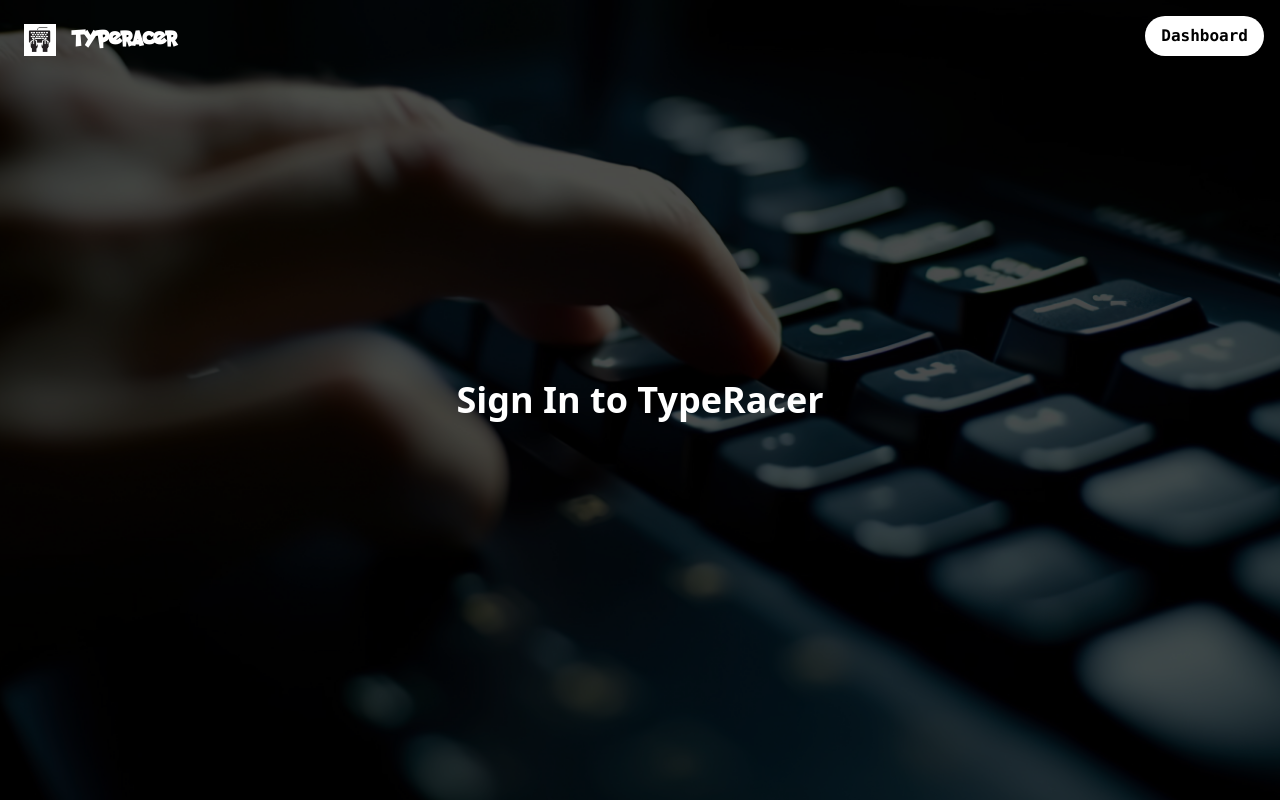
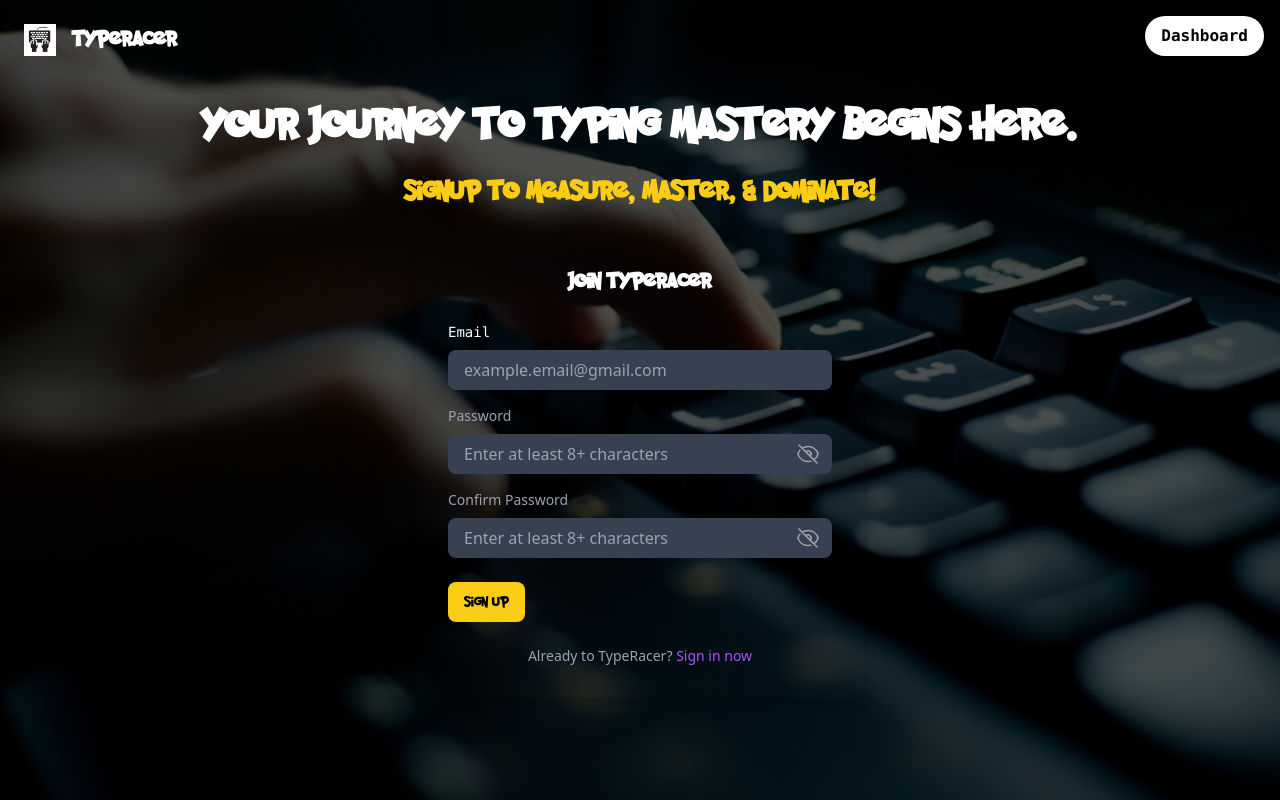
Before and after one commit to sathiyaseelan0712/Typing-Speed-Test, a React (Vite) app in the folder frontend/: page /signup in a window 1280 px wide. Built offline with nearby package versions, Linux system fonts and the light colour scheme.

Commit message:
Signup and Signin Components are added

```diff
--- a/frontend/src/App.jsx
+++ b/frontend/src/App.jsx
@@ -30,7 +30,7 @@
           path="/signup"
           element={
             <BackgroundWithHeader>
-              <SignIn />
+              <SignUp />
             </BackgroundWithHeader>
           }
         />
--- a/frontend/src/Components/SignIn.jsx
+++ b/frontend/src/Components/SignIn.jsx
@@ -1,12 +1,98 @@
-import React from 'react';
+import React, { useState } from "react";
 
-const SignIn = () => {
+function SignIn() {
+  const [showPassword, setShowPassword] = useState(false);
+
+  const togglePasswordVisibility = () => setShowPassword(!showPassword);
+
   return (
-    <div className="text-white text-center">
-      <h2 className="text-4xl font-bold">Sign In to TypeRacer</h2>
-      {/* Sign in form would go here */}
-    </div>
+    <>
+      <div>
+        <div className="min-h-screen flex flex-col items-center justify-center ">
+          <p className="text-5xl font-bold text-white text-center mb-6 font-anime">
+            Your journey to typing mastery begins here.
+          </p>
+          <p className="text-3xl font-bold text-yellow-400 text-center mb-6 font-anime">
+            Login to Measure, Master, and Dominate!
+          </p>
+          <div className="p-8 rounded-lg shadow-lg w-full max-w-sm">
+            <h2 className="text-3xl font-bold text-white text-center mb-6 font-mono">
+              Sign in
+            </h2>
+            <form>
+              <div className="mb-4">
+                <label
+                  className="block text-white font-mono font-blod  text-lg mb-2"
+                  htmlFor="email"
+                >
+                  Email
+                </label>
+                <input
+                  className="w-full px-4 py-2 bg-transparent text-white rounded-lg focus:outline focus:ring-2 focus:ring-purple-500"
+                  id="email"
+                  type="email"
+                  placeholder="example.email@gmail.com"
+                />
+              </div>
+              <div className="mb-4 relative">
+                <label
+                  className="block text-gray-400 text-sm mb-2"
+                  htmlFor="password"
+                >
+                  Password
+                </label>
+                <input
+                  className="w-full px-4 py-2 bg-gray-700 text-white rounded-lg focus:outline-none focus:ring-2 focus:ring-purple-500"
+                  id="password"
+                  type={showPassword ? "text" : "password"}
+                  placeholder="Enter at least 8+ characters"
+                />
+                <svg
+                  onClick={togglePasswordVisibility}
+                  xmlns="http://www.w3.org/2000/svg"
+                  fill="none"
+                  viewBox="0 0 24 24"
+                  strokeWidth={1.5}
+                  stroke="currentColor"
+                  className="absolute right-3 top-9 w-6 h-6 text-gray-400 cursor-pointer"
+                >
+                  <path
+                    strokeLinecap="round"
+                    strokeLinejoin="round"
+                    d="M3.98 8.223A10.477 10.477 0 0 0 1.934 12C3.226 16.338 7.244 19.5 12 19.5c.993 0 1.953-.138 2.863-.395M6.228 6.228A10.451 10.451 0 0 1 12 4.5c4.756 0 8.773 3.162 10.065 7.498a10.522 10.522 0 0 1-4.293 5.774M6.228 6.228 3 3m3.228 3.228 3.65 3.65m7.894 7.894L21 21m-3.228-3.228-3.65-3.65m0 0a3 3 0 1 0-4.243-4.243m4.242 4.242L9.88 9.88"
+                  />
+                </svg>
+              </div>
+              <div className="mb-4 flex items-center justify-between">
+                <label className="inline-flex items-center text-gray-400 text-sm">
+                  <input
+                    type="checkbox"
+                    className="form-checkbox bg-gray-700 text-purple-500 rounded"
+                  />
+                  <span className="ml-2">Remember me</span>
+                </label>
+                <a href="#" className="text-purple-500 hover:underline text-sm">
+                  Forgot password?
+                </a>
+              </div>
+              <button
+                className="w-full bg-purple-600 text-white py-2 px-4 rounded-lg hover:bg-purple-700 focus:outline-none focus:ring-2 focus:ring-purple-500 focus:ring-offset-2"
+                type="submit"
+              >
+                Sign in
+              </button>
+            </form>
+            <p className="mt-6 text-center text-gray-400 text-sm">
+              New to TypeRacer?{" "}
+              <a href="#" className="text-purple-500 hover:underline">
+                Signup now
+              </a>
+            </p>
+          </div>
+        </div>
+      </div>
+    </>
   );
-};
+}
 
 export default SignIn;
--- a/frontend/src/Components/SignUp.jsx
+++ b/frontend/src/Components/SignUp.jsx
@@ -1,12 +1,104 @@
-import React from 'react';
+import React, { useState } from "react";
 
-const SignUp = () => {
+function SignUp() {
+  const [showPassword, setShowPassword] = useState(false);
+  const [showConfirmPassword, setShowConfirmPassword] = useState(false);
+
+  const togglePasswordVisibility = () => setShowPassword(!showPassword);
+  const toggleConfirmPasswordVisibility = () => setShowConfirmPassword(!showConfirmPassword);
+
   return (
-    <div className="text-white text-center">
-      <h2 className="text-4xl font-bold">Join TypeRacer</h2>
-      {/* Join form would go here */}
+    <div className="min-h-screen flex flex-col items-center justify-center bg-transparent">
+      <p className="text-5xl font-bold text-white text-center mb-6 font-anime">
+        Your Journey To Typing Mastery Begins Here.
+      </p>
+      <p className="text-3xl font-bold text-yellow-400 font-anime text-center mb-6">
+        SignUp To Measure, Master, & Dominate!
+      </p>
+      <div className="bg-transparent p-8 rounded-lg shadow-lg w-full max-w-md">
+        <h2 className="text-2xl font-extrabold text-white font-anime text-center mb-6">
+          Join TypeRacer
+        </h2>
+        <form>
+          <div className="mb-4">
+            <label className="block text-white font-mono text-sm mb-2" htmlFor="email">
+              Email
+            </label>
+            <input
+              className="w-full px-4 py-2 bg-gray-700 text-white rounded-lg focus:outline-none focus:ring-2 focus:ring-purple-500"
+              id="email"
+              type="email"
+              placeholder="example.email@gmail.com"
+            />
+          </div>
+          <div className="mb-4 relative">
+            <label className="block text-gray-400 text-sm mb-2" htmlFor="password">
+              Password
+            </label>
+            <input
+              className="w-full px-4 py-2 bg-gray-700 text-white rounded-lg focus:outline-none focus:ring-2 focus:ring-purple-500"
+              id="password"
+              type={showPassword ? "text" : "password"}
+              placeholder="Enter at least 8+ characters"
+            />
+            <svg
+              onClick={togglePasswordVisibility}
+              xmlns="http://www.w3.org/2000/svg"
+              fill="none"
+              viewBox="0 0 24 24"
+              strokeWidth={1.5}
+              stroke="currentColor"
+              className="absolute right-3 top-9 w-6 h-6 text-gray-400 cursor-pointer"
+            >
+              <path
+                strokeLinecap="round"
+                strokeLinejoin="round"
+                d="M3.98 8.223A10.477 10.477 0 0 0 1.934 12C3.226 16.338 7.244 19.5 12 19.5c.993 0 1.953-.138 2.863-.395M6.228 6.228A10.451 10.451 0 0 1 12 4.5c4.756 0 8.773 3.162 10.065 7.498a10.522 10.522 0 0 1-4.293 5.774M6.228 6.228 3 3m3.228 3.228 3.65 3.65m7.894 7.894L21 21m-3.228-3.228-3.65-3.65m0 0a3 3 0 1 0-4.243-4.243m4.242 4.242L9.88 9.88"
+              />
+            </svg>
+          </div>
+          <div className="mb-6 relative">
+            <label className="block text-gray-400 text-sm mb-2" htmlFor="confirmPassword">
+              Confirm Password
+            </label>
+            <input
+              className="w-full px-4 py-2 bg-gray-700 text-white rounded-lg focus:outline-none focus:ring-2 focus:ring-purple-500"
+              id="confirmPassword"
+              type={showConfirmPassword ? "text" : "password"}
+              placeholder="Enter at least 8+ characters"
+            />
+            <svg
+              onClick={toggleConfirmPasswordVisibility}
+              xmlns="http://www.w3.org/2000/svg"
+              fill="none"
+              viewBox="0 0 24 24"
+              strokeWidth={1.5}
+              stroke="currentColor"
+              className="absolute right-3 top-9 w-6 h-6 text-gray-400 cursor-pointer"
+            >
+              <path
+                strokeLinecap="round"
+                strokeLinejoin="round"
+                d="M3.98 8.223A10.477 10.477 0 0 0 1.934 12C3.226 16.338 7.244 19.5 12 19.5c.993 0 1.953-.138 2.863-.395M6.228 6.228A10.451 10.451 0 0 1 12 4.5c4.756 0 8.773 3.162 10.065 7.498a10.522 10.522 0 0 1-4.293 5.774M6.228 6.228 3 3m3.228 3.228 3.65 3.65m7.894 7.894L21 21m-3.228-3.228-3.65-3.65m0 0a3 3 0 1 0-4.243-4.243m4.242 4.242L9.88 9.88"
+              />
+            </svg>
+          </div>
+          <button
+            className="w-100vw bg-yellow-400 text-back font-anime py-2 px-4 rounded-lg hover:bg-purple-700 focus:outline-none focus:ring-2 focus:ring-purple-500 focus:ring-offset-2"
+            type="submit"
+          >
+            Sign up
+          </button>
+        </form>
+        <p className="mt-6 text-center text-gray-400 text-sm">
+          Already to TypeRacer?{" "}
+          <a href="#" className="text-purple-500 hover:underline">
+            Sign in now
+          </a>
+        </p>
+      </div>
     </div>
   );
-};
+}
 
 export default SignUp;
--- a/frontend/src/Styles/fonts.css
+++ b/frontend/src/Styles/fonts.css
@@ -5,3 +5,9 @@
     font-weight: normal;
     font-style: normal;
 }
+@font-face {
+    font-family: "Meditative";
+    src: url("../assets/fonts/Meditative.ttf") format("truetype");
+    font-weight: normal;
+    font-style: normal;
+}
--- a/frontend/tailwind.config.js
+++ b/frontend/tailwind.config.js
@@ -10,6 +10,7 @@
         legend: ['Legend', 'sans-serif'],
         allerta: ['Allerta', 'sans-serif'],
         anime: ['"Anime Pocket Monk"', 'sans-serif'],
+        meditative:["Meditative","sans-serif"],
       },
     },
   },
```
Also changed, not shown: frontend/src/assets/fonts/Meditative.ttf (added).
